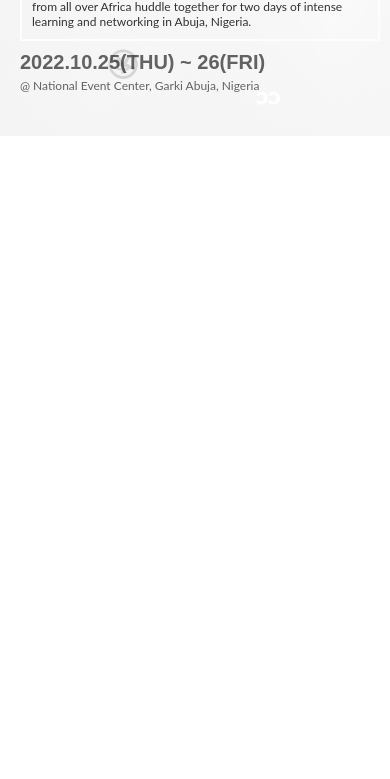
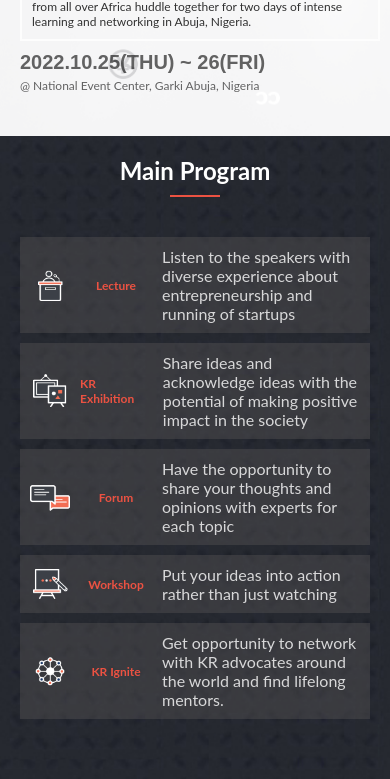
Before and after one commit to kendoriddy/startup-summit, a website: page index.html in a window 390 px wide. Shown: the part 286-1065 px from the top of the page. Before the commit the page ends 844 px from the top, so only its background shows below. Drawn offline with Linux system fonts and the light colour scheme; a web font is replaced by a local one.

Commit message:
Add and style program section mobile view

```diff
--- a/css/style.css
+++ b/css/style.css
@@ -97,11 +97,79 @@
   opacity: 0.6;
 }
 
+.program-title span {
+  text-align: center;
+  display: flex;
+  justify-content: center;
+  align-items: center;
+  height: 2px;
+  width: 50px;
+  background-color: var(--orange);
+}
+
 .intro span:last-child {
   opacity: 0.6;
   padding-bottom: 30px;
   font-size: 12px;
   color: initial;
+}
+
+.program {
+  background: url(../assets/images/partners.jpg);
+  padding: 20px;
+  background-size: cover;
+  display: flex;
+  justify-content: center;
+  align-items: center;
+  flex-direction: column;
+}
+
+.program-title {
+  display: flex;
+  justify-content: center;
+  align-items: center;
+  flex-direction: column;
+  gap: 10px;
+}
+
+.program-title h2 {
+  color: var(--white);
+}
+
+.program-events {
+  margin: 40px 0;
+  display: flex;
+  flex-direction: column;
+  justify-content: center;
+  align-items: center;
+  gap: 10px;
+}
+
+.events {
+  background-color: rgba(90, 88, 88, 0.392);
+  display: flex;
+  justify-content: space-between;
+  align-items: center;
+  gap: 10px;
+  padding: 10px;
+  width: 100%;
+}
+
+.events img {
+  max-width: 40px;
+  max-height: 40px;
+}
+
+.events h3 {
+  color: var(--orange);
+  font-size: 12px;
+  display: inline-block;
+}
+
+.events p {
+  width: 60%;
+  color: var(--white);
+  opacity: 0.8;
 }
 
 @media screen and (max-width: 768px) and (min-width: 320px) {
--- a/index.html
+++ b/index.html
@@ -36,7 +36,7 @@
           </div>
           <div class="navbar">
             <a href="#" class="navbar-brand"
-              >NESM <br />
+              >KR <br />
               Summit '22</a
             >
             <nav>
@@ -57,7 +57,9 @@
       <section class="intro">
         <span>"Innovate For Africa"</span>
         <h1>
-          ENTREPRENEURSHIP AND <br /> STARTUP SUMMIT <br> 2022
+          ENTREPRENEURSHIP AND <br />
+          STARTUP SUMMIT <br />
+          2022
         </h1>
         <p class="intro-description">
           A summit where investors, entrepreneurs, and tech leaders from all over Africa huddle
@@ -67,5 +69,42 @@
         <span>@ National Event Center, Garki Abuja, Nigeria</span>
       </section>
     </section>
+
+    <!-- Program section  -->
+    <section class="program">
+      <div class="program-title">
+        <h2>Main Program</h2>
+        <span></span>
+      </div>
+
+      <div class="program-events">
+        <div class="events">
+          <img src="./assets/images/lecture.png" alt="lecture" />
+          <h3>Lecture</h3>
+          <p>
+            Listen to the speakers with diverse experience about entrepreneurship and running of startups</p>
+        </div>
+        <div class="events">
+          <img src="./assets/images/exhibition.png" alt="exhibition" />
+          <h3>KR Exhibition</h3>
+          <p>Share ideas and acknowledge ideas with the potential of making positive impact in the society</p>
+        </div>
+        <div class="events">
+          <img src="./assets/images/forum.png" alt="forum" />
+          <h3>Forum</h3>
+          <p>Have the opportunity to share your thoughts and opinions with experts for each topic</p>
+        </div>
+        <div class="events">
+          <img src="./assets/images/workshop.png" alt="workshop" />
+          <h3>Workshop</h3>
+          <p>Put your ideas into action rather than just watching</p>
+        </div>
+        <div class="events">
+          <img src="./assets/images/ignite.png" alt="ignite" />
+          <h3>KR Ignite</h3>
+          <p>Get opportunity to network with KR advocates around the world and find lifelong mentors.</p>
+        </div>
+      </div>
+    </section>
   </body>
 </html>
```
